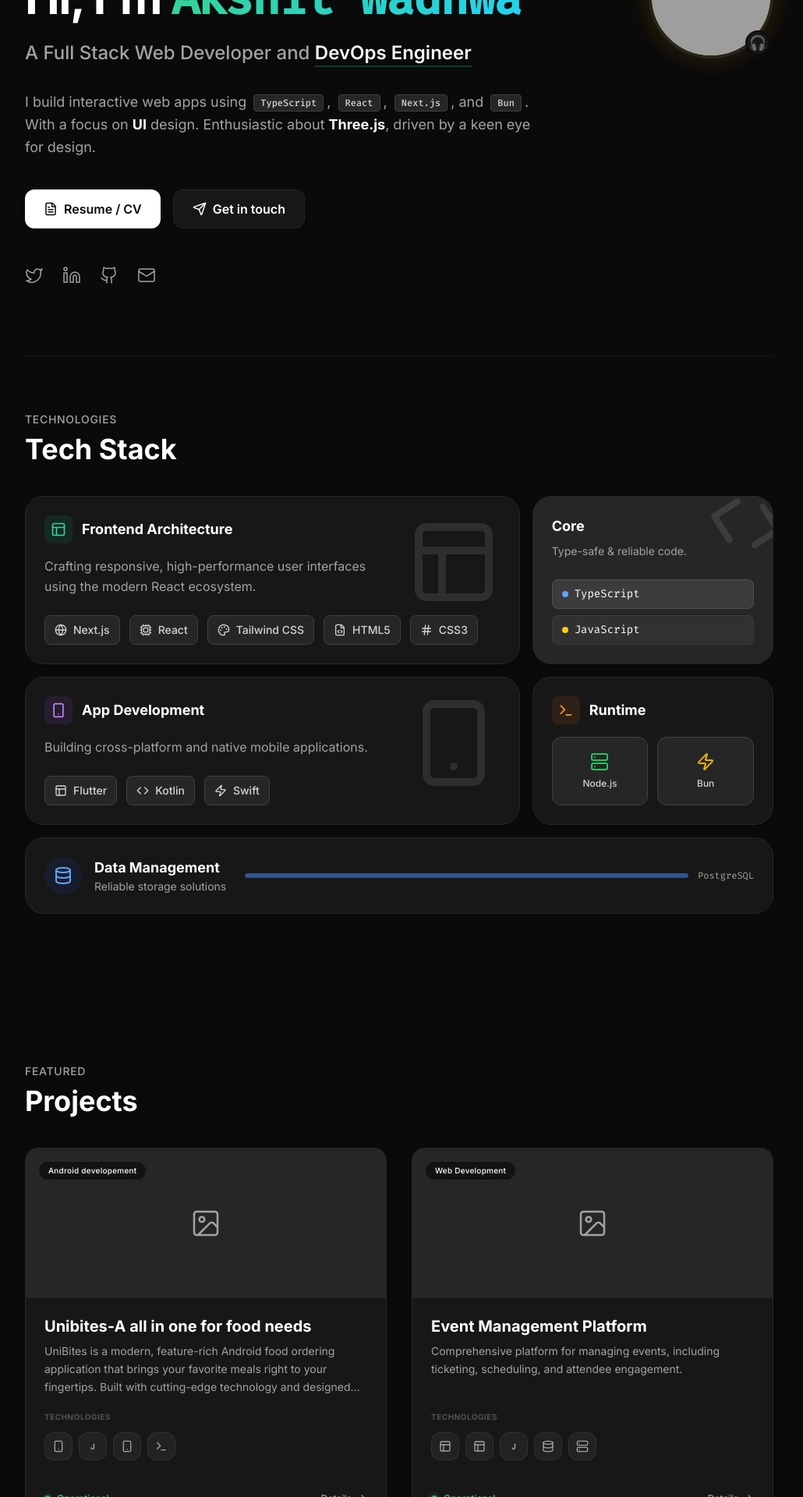
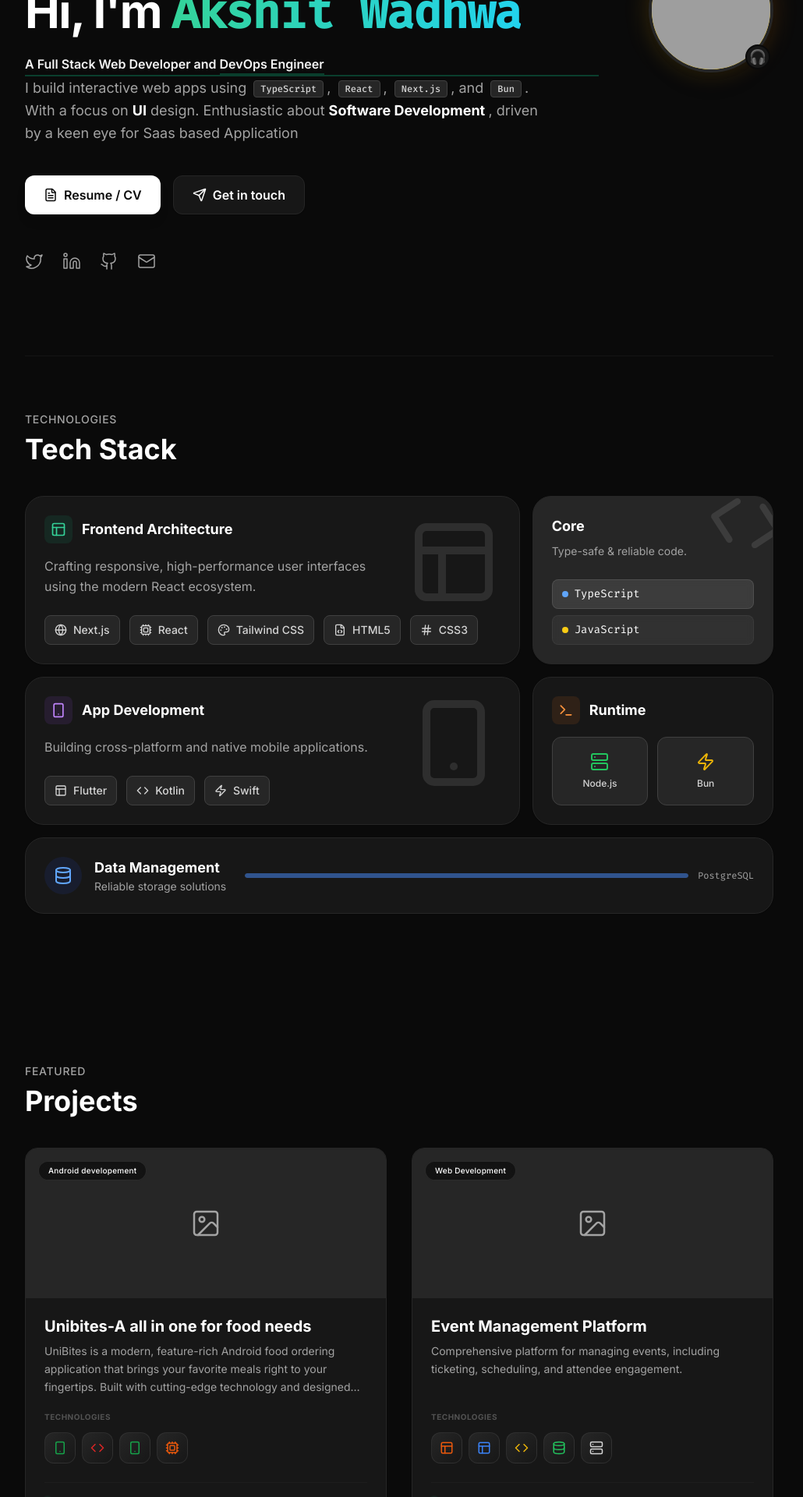
Before and after one commit to Akshitwadhwa/Akshit-Wadhwa.dev, a React (Vite) app: page / in a window 1280 px wide. Shown: the part 280-2200 px from the top of the page at 78% size, without its empty margins (128-1158 px from the left). Built offline with nearby package versions, Linux system fonts and the light colour scheme; grey boxes are pictures that could not be loaded.

Commit message:
Update project card

```diff
--- a/components/ProjectCard.tsx
+++ b/components/ProjectCard.tsx
@@ -8,20 +8,54 @@ interface ProjectCardProps {
 
 export const ProjectCard: React.FC<ProjectCardProps> = ({ project }) => {
 
-  // Helper to map tags to icons
+  // Helper to map tags to icons with colors
   const getTechIcon = (tag: string) => {
     const t = tag.toLowerCase();
-    if (t.includes('react')) return <Cpu size={16} />;
-    if (t.includes('next')) return <Layers size={16} />;
-    if (t.includes('node') || t.includes('express') || t.includes('bun')) return <Server size={16} />;
-    if (t.includes('data') || t.includes('mongo') || t.includes('firebase') || t.includes('redis') || t.includes('sql') || t.includes('appwrite')) return <Database size={16} />;
-    if (t.includes('android') || t.includes('kotlin') || t.includes('flutter') || t.includes('swift')) return <Smartphone size={16} />;
-    if (t.includes('html') || t.includes('css') || t.includes('tailwind')) return <Layout size={16} />;
-    if (t.includes('python') || t.includes('ai') || t.includes('tensor') || t.includes('torch')) return <Terminal size={16} />;
-    if (t.includes('vite')) return <Zap size={16} />;
-    if (t.includes('docker') || t.includes('cloud')) return <Box size={16} />;
-    // Fallback
-    return <span className="text-[10px] font-bold">{tag.charAt(0)}</span>;
+
+    // React ecosystem
+    if (t.includes('react')) return <Cpu size={18} className="text-blue-500" />;
+    if (t.includes('next')) return <Layers size={18} className="text-neutral-900 dark:text-white" />;
+    if (t.includes('vite')) return <Zap size={18} className="text-purple-500" />;
+
+    // Backend & Runtime
+    if (t.includes('node')) return <Server size={18} className="text-green-600" />;
+    if (t.includes('express')) return <Server size={18} className="text-neutral-700 dark:text-neutral-300" />;
+    if (t.includes('bun')) return <Server size={18} className="text-orange-500" />;
+
+    // Databases
+    if (t.includes('mongo')) return <Database size={18} className="text-green-500" />;
+    if (t.includes('firebase')) return <Database size={18} className="text-yellow-500" />;
+    if (t.includes('redis')) return <Database size={18} className="text-red-500" />;
+    if (t.includes('sql') || t.includes('postgres') || t.includes('mysql')) return <Database size={18} className="text-blue-600" />;
+    if (t.includes('appwrite')) return <Database size={18} className="text-pink-500" />;
+    if (t.includes('data')) return <Database size={18} className="text-indigo-500" />;
+
+    // Mobile
+    if (t.includes('android') || t.includes('kotlin')) return <Smartphone size={18} className="text-green-600" />;
+    if (t.includes('flutter')) return <Smartphone size={18} className="text-blue-400" />;
+    if (t.includes('swift') || t.includes('ios')) return <Smartphone size={18} className="text-orange-500" />;
+
+    // Frontend
+    if (t.includes('html')) return <Layout size={18} className="text-orange-600" />;
+    if (t.includes('css')) return <Layout size={18} className="text-blue-500" />;
+    if (t.includes('tailwind')) return <Layout size={18} className="text-cyan-500" />;
+    if (t.includes('javascript')) return <Code size={18} className="text-yellow-500" />;
+    if (t.includes('typescript')) return <Code size={18} className="text-blue-600" />;
+
+    // Languages & AI
+    if (t.includes('python')) return <Terminal size={18} className="text-blue-500" />;
+    if (t.includes('java')) return <Code size={18} className="text-red-600" />;
+    if (t.includes('ai') || t.includes('gemini') || t.includes('ollama')) return <Cpu size={18} className="text-purple-600" />;
+    if (t.includes('tensor') || t.includes('torch') || t.includes('pytorch')) return <Cpu size={18} className="text-orange-600" />;
+
+    // DevOps & Cloud
+    if (t.includes('docker')) return <Box size={18} className="text-blue-600" />;
+    if (t.includes('cloud') || t.includes('aws') || t.includes('azure') || t.includes('gcp')) return <Globe size={18} className="text-blue-500" />;
+    if (t.includes('webrtc')) return <Globe size={18} className="text-green-600" />;
+    if (t.includes('arduino')) return <Cpu size={18} className="text-teal-500" />;
+
+    // Fallback with first letter
+    return <span className="text-xs font-bold text-neutral-600 dark:text-neutral-400">{tag.charAt(0).toUpperCase()}</span>;
   };
 
   return (
@@ -89,13 +123,13 @@ export const ProjectCard: React.FC<ProjectCardProps> = ({ project }) => {
             {project.tags.map((tag, idx) => (
                 <div
                   key={idx}
-                  className="flex items-center justify-center w-9 h-9 rounded-xl bg-neutral-50 dark:bg-neutral-800/80 border border-neutral-200 dark:border-neutral-700/50 text-neutral-500 dark:text-neutral-400 hover:border-emerald-500/30 hover:text-emerald-500 dark:hover:text-emerald-400 hover:bg-white dark:hover:bg-neutral-800 transition-all duration-200 relative group/icon cursor-default"
+                  className="flex items-center justify-center w-10 h-10 rounded-xl bg-gradient-to-br from-neutral-50 to-neutral-100 dark:from-neutral-800 dark:to-neutral-900 border border-neutral-200 dark:border-neutral-700/50 hover:border-emerald-500/40 dark:hover:border-emerald-500/40 hover:shadow-md hover:scale-110 transition-all duration-300 relative group/icon cursor-default"
                 >
                   {getTechIcon(tag)}
                   {/* Tooltip */}
-                  <span className="absolute -top-9 left-1/2 -translate-x-1/2 px-2 py-1 bg-neutral-800 text-white text-[10px] rounded opacity-0 group-hover/icon:opacity-100 transition-opacity whitespace-nowrap pointer-events-none z-10 shadow-lg font-medium">
+                  <span className="absolute -top-10 left-1/2 -translate-x-1/2 px-3 py-1.5 bg-neutral-900 dark:bg-neutral-800 text-white text-[11px] rounded-lg opacity-0 group-hover/icon:opacity-100 transition-opacity whitespace-nowrap pointer-events-none z-10 shadow-xl font-medium border border-neutral-700">
                     {tag}
-                    <span className="absolute bottom-[-4px] left-1/2 -translate-x-1/2 border-l-4 border-r-4 border-t-4 border-transparent border-t-neutral-800"></span>
+                    <span className="absolute bottom-[-4px] left-1/2 -translate-x-1/2 border-l-4 border-r-4 border-t-4 border-transparent border-t-neutral-900 dark:border-t-neutral-800"></span>
                   </span>
                 </div>
             ))}
--- a/components/views/HomeView.tsx
+++ b/components/views/HomeView.tsx
@@ -40,12 +40,12 @@ export const HomeView: React.FC<HomeViewProps> = ({ onNavigateToGears, onNavigat
                  Hi, I'm <MatrixText text="Akshit Wadhwa" className="text-transparent bg-clip-text bg-gradient-to-r from-emerald-500 to-cyan-500 dark:from-emerald-400 dark:to-cyan-400" />
               </h1>
 
-              <h2 className="text-xl md:text-2xl font-medium text-neutral-600 dark:text-neutral-400 mb-8">
+              <h2 className="text-neutral-900 dark:text-neutral-100 font-semibold border-b-2 border-emerald-500/30 pb-0.5">
                  A Full Stack Web Developer and <span className="text-neutral-900 dark:text-neutral-100 font-semibold border-b-2 border-emerald-500/30 pb-0.5">DevOps Engineer</span>
               </h2>
 
               <p className="text-neutral-600 dark:text-neutral-400 leading-relaxed max-w-2xl mb-10 mx-auto md:mx-0 text-lg">
-                I build interactive web apps using <Badge>TypeScript</Badge>, <Badge>React</Badge>, <Badge>Next.js</Badge>, and <Badge>Bun</Badge>. With a focus on <strong className="text-neutral-900 dark:text-white">UI</strong> design. Enthusiastic about <strong className="text-neutral-900 dark:text-white">Three.js</strong>, driven by a keen eye for design.
+                I build interactive web apps using <Badge>TypeScript</Badge>, <Badge>React</Badge>, <Badge>Next.js</Badge>, and <Badge>Bun</Badge>. With a focus on <strong className="text-neutral-900 dark:text-white">UI</strong> design. Enthusiastic about <strong className="text-neutral-900 dark:text-white">Software Development </strong>, driven by a keen eye for Saas based Application
               </p>
 
               <div className="flex flex-wrap gap-4 justify-center md:justify-start mb-12">
```
